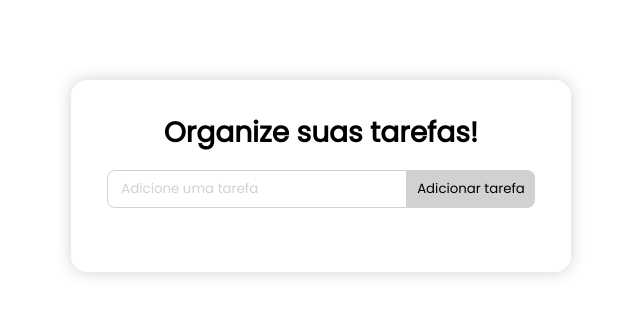
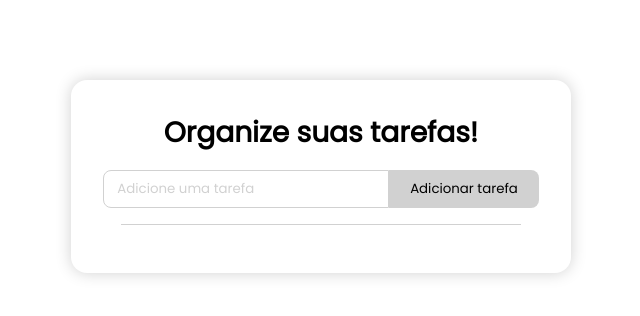
Before and after one commit to gsampaiowz/ReactToDoListApp, a React (Create React App) app: page / in a window 1280 px wide. Shown: the top 316 px of the page, without its empty margins (319-959 px from the left). Built offline with nearby package versions, Linux system fonts and the light colour scheme.

Commit message:
Estilização aprimorada

```diff
--- a/src/App.css
+++ b/src/App.css
@@ -24,33 +24,30 @@ h1 {
 	font-size: 1.75rem;
 }
 
-@keyframes fadeIn {
-	0% {
-		opacity: 0;
-		transform: translateY(20px);
-	}
-	100% {
-		opacity: 1;
-		transform: translateY(0px);
-	}
-}
-
 .TodoWrapper {
 	background: #fff;
 	margin: 5rem 0 5rem 0;
 	padding: 2rem;
+	max-width: 500px;
+	display: flex;
+	flex-direction: column;
+	align-items: center;
+	gap: 16px;
+	width: 100%;
 	border-radius: 16px;
 	box-shadow: #d1d1d1 0 0 16px;
 	text-align: center;
-	transition: all 1s linear;
-	animation: fadeIn 0.5s ease-in-out;
+	animation: fadeIn 0.5s ease;
 }
 
 .TodoForm {
-	margin: 16px 0;
-	width: auto;
+	top: 0;
+	background-color: #fff;
+	width: 100%;
+	justify-content: space-between;
 	display: flex;
-	justify-content: center;
+	animation: fade 0.5s ease;
+	z-index: 2;
 }
 
 .input-box {
@@ -73,8 +70,8 @@ h1 {
 }
 
 .todo-btn {
-	transition: all 0.1s;
-	min-width: 128px;
+	transition: all 0.2s;
+	min-width: 150px;
 	background: #d1d1d1;
 	color: #000;
 	border: none;
@@ -87,6 +84,14 @@ h1 {
 	display: flex;
 	flex-direction: column;
 	gap: 16px;
+	z-index: 1;
+	padding: 8px;
+}
+
+.lista {
+	max-height: 240px;
+	overflow-y: scroll;
+	border-top: 1px solid #d1d1d1;
 }
 
 .Todo {
@@ -99,6 +104,8 @@ h1 {
 	padding: 16px 16px;
 	border-radius: 5px;
 	cursor: pointer;
+	transition: all 0.2s;
+	animation: fade 0.5s ease;
 }
 
 .fa-trash {
@@ -109,3 +116,43 @@ h1 {
 	color: #d1d1d1;
 	text-decoration: line-through;
 }
+
+@keyframes fadeIn {
+	0% {
+		opacity: 0;
+		transform: translateY(10px);
+	}
+	100% {
+		opacity: 1;
+		transform: translateY(0px);
+	}
+}
+@keyframes fade {
+	0% {
+		opacity: 0;
+	}
+	100% {
+		opacity: 1;
+	}
+}
+
+/* Firefox */
+* {
+	scrollbar-width: thin;
+	scrollbar-color: #d1d1d1 #fff;
+}
+
+/* Chrome, Edge and Safari */
+*::-webkit-scrollbar {
+	height: 10px;
+	width: 10px;
+}
+*::-webkit-scrollbar-track {
+	border-radius: 8px;
+	background-color: #fff;
+}
+
+*::-webkit-scrollbar-thumb {
+	border-radius: 8px;
+	background-color: #d1d1d1;
+}
--- a/src/components/EditTodoForm.js
+++ b/src/components/EditTodoForm.js
@@ -1,6 +1,8 @@
 import React, { useState } from "react";
+import { faPlus } from "@fortawesome/free-solid-svg-icons";
+import { FontAwesomeIcon } from "@fortawesome/react-fontawesome";
 
-export const EditTodoForm = ({ editTodo, task }) => {
+export const EditTodoForm = ({ editTodo, task, windowWidth }) => {
 	const [value, setValue] = useState("");
 
 	const handleSubmit = (e) => {
@@ -20,8 +22,16 @@ export const EditTodoForm = ({ editTodo, task }) => {
 				placeholder="Atualizar tarefa"
 				onChange={(e) => setValue(e.target.value)}
 			/>
-			<button type="submit" className="todo-btn">
-				Atualizar tarefa
+			<button
+				style={{ minWidth: windowWidth < 459 ? "48px" : "150px" }}
+				type="submit"
+				className="todo-btn"
+			>
+				{windowWidth < 459 ? (
+					<FontAwesomeIcon icon={faPlus} />
+				) : (
+					"Atualizar tarefa"
+				)}
 			</button>
 		</form>
 	);
--- a/src/components/TodoForm.js
+++ b/src/components/TodoForm.js
@@ -3,6 +3,15 @@ import { faPlus } from "@fortawesome/free-solid-svg-icons";
 import { FontAwesomeIcon } from "@fortawesome/react-fontawesome";
 
 export const TodoForm = ({ addTodo, windowWidth }) => {
+	const scrollToBottom = () => {
+		const element = document.getElementById(1);
+		element.scrollTo(element.scrollHeight, element.scrollHeight);
+	};
+
+	setTimeout(() => {
+		scrollToBottom();
+	}, 250);
+
 	const [value, setValue] = useState("");
 
 	const handleSubmit = (e) => {
@@ -11,7 +20,6 @@ export const TodoForm = ({ addTodo, windowWidth }) => {
 		addTodo(value);
 
 		setValue("");
-
 	};
 
 	return (
@@ -24,7 +32,8 @@ export const TodoForm = ({ addTodo, windowWidth }) => {
 				onChange={(e) => setValue(e.target.value)}
 			/>
 			<button
-				style={{ minWidth: windowWidth < 459 ? "48px" : "128px" }}
+				onClick={scrollToBottom}
+				style={{ minWidth: windowWidth < 459 ? "48px" : "150px" }}
 				type="submit"
 				className="todo-btn"
 			>
--- a/src/components/TodoWrapper.js
+++ b/src/components/TodoWrapper.js
@@ -63,13 +63,13 @@ export const TodoWrapper = () => {
 		<div className="TodoWrapper">
 			<h1>Organize suas tarefas!</h1>
 			<TodoForm windowWidth={windowWidth} addTodo={addTodo} />
-			<Box>
-				<List>
+			<Box maxWidth={400} width={"100%"}>
+				<List disablePadding id={1} className="lista">
 					<TransitionGroup className="todosFlex">
 						{todos.map((todo) =>
 							todo.isEditing ? (
 								<Collapse key={todo.id}>
-									<EditTodoForm {...todo} editTodo={editTask} task={todo} />
+									<EditTodoForm windowWidth={windowWidth} {...todo} editTodo={editTask} task={todo} />
 								</Collapse>
 							) : (
 								<Collapse key={todo.id}>
```
